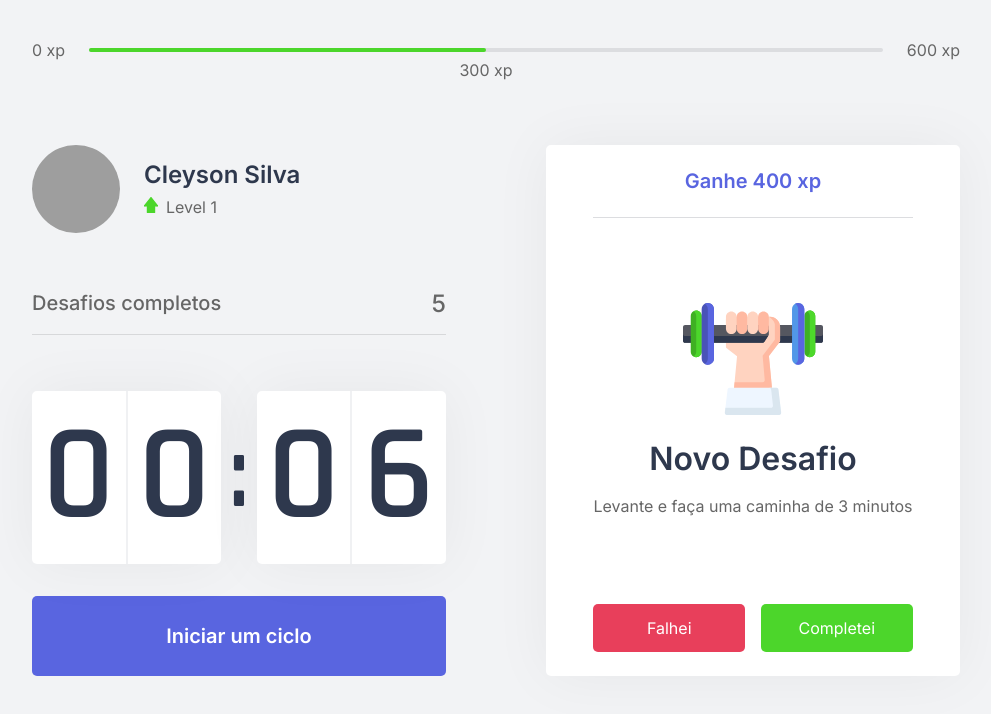
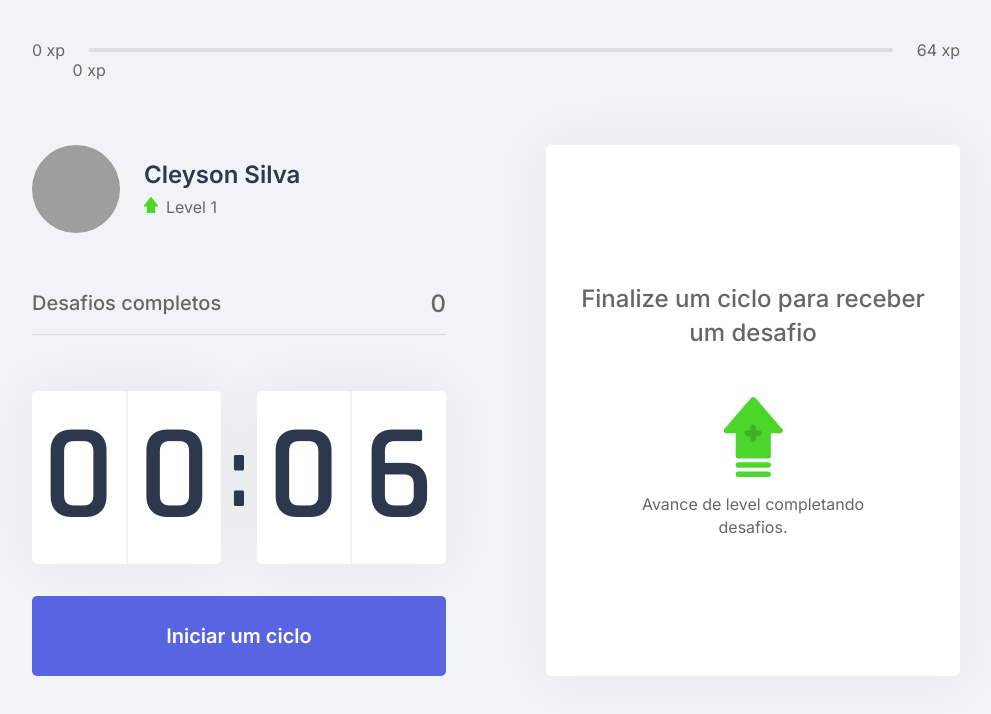
Before and after one commit to cleysonsilvame/moveit, a Next.js app: page / in a window 1280 px wide. Shown: the top 714 px of the page, without its empty margins (144-1135 px from the left). Built offline with nearby package versions, Linux system fonts and the light colour scheme; grey boxes are pictures that could not be loaded.

Commit message:
Add ContextApi from react and structure

```diff
--- a/src/components/ChallengeBox.tsx
+++ b/src/components/ChallengeBox.tsx
@@ -1,31 +1,31 @@
+import { useContext } from 'react';
+import { ChallengesContext } from '../contexts/ChallengesContext';
 import styles from '../styles/components/ChallengeBox.module.css';
 
 export function ChallengeBox() {
-  const hasActiveChallenge = true;
+  const { activeChallenge, resetChallenge } = useContext(ChallengesContext);
 
   return (
     <div className={styles.challengeBoxContainer}>
-      {hasActiveChallenge ? (
+      {activeChallenge ? (
         <div className={styles.challengeActive}>
-          <header>Ganhe 400 xp</header>
+          <header>Ganhe {activeChallenge.amount} xp</header>
 
           <main>
-            <img src="icons/body.svg" alt="" />
+            <img src={`icons/${activeChallenge.type}.svg`} alt="" />
             <strong>Novo Desafio</strong>
-            <p>Levante e faça uma caminha de 3 minutos</p>
+            <p>{activeChallenge.description}</p>
           </main>
 
           <footer>
             <button
               type="button"
               className={styles.challengeFailedButton}
+              onClick={resetChallenge}
             >
               Falhei
             </button>
-            <button
-              type="button"
-              className={styles.challengeSuccessedButton}
-            >
+            <button type="button" className={styles.challengeSuccessedButton}>
               Completei
             </button>
           </footer>
--- a/src/components/CompletedChallenges.tsx
+++ b/src/components/CompletedChallenges.tsx
@@ -1,10 +1,14 @@
+import { useContext } from 'react';
+import { ChallengesContext } from '../contexts/ChallengesContext';
 import styles from '../styles/components/CompletedChallenges.module.css';
 
 export function CompletedChallenges() {
+  const { challengesCompleted } = useContext(ChallengesContext);
+
   return (
     <div className={styles.completedChallengesContainer}>
       <span>Desafios completos</span>
-      <span>5</span>
+      <span>{challengesCompleted}</span>
     </div>
   );
 }
--- a/src/components/Countdown.tsx
+++ b/src/components/Countdown.tsx
@@ -1,9 +1,12 @@
-import { useEffect, useState } from 'react';
+import { useContext, useEffect, useState } from 'react';
+import { ChallengesContext } from '../contexts/ChallengesContext';
 import styles from '../styles/components/Countdown.module.css';
 
 let coutdownTimeout: NodeJS.Timeout;
 
 export function Countdown() {
+  const { startNewChallenge } = useContext(ChallengesContext);
+
   const [time, setTime] = useState(0.1 * 60);
   const [isActive, setIsActive] = useState(false);
   const [hasFinished, setHasFinished] = useState(false);
@@ -32,6 +35,7 @@
     } else if (isActive && time === 0) {
       setHasFinished(true);
       setIsActive(false);
+      startNewChallenge();
     }
   }, [isActive, time]);
 
--- a/src/components/ExperienceBar.tsx
+++ b/src/components/ExperienceBar.tsx
@@ -1,16 +1,28 @@
+import { useContext } from 'react';
+import { ChallengesContext } from '../contexts/ChallengesContext';
 import styles from '../styles/components/ExperienceBar.module.css';
 
 export function ExperienceBar() {
+  const { currentExperience, experienceToNextLevel } = useContext(
+    ChallengesContext
+  );
+
+  const percentToNextLevel =
+    Math.round(currentExperience * 100) / experienceToNextLevel;
+
   return (
     <header className={styles.experienceBar}>
       <span>0 xp</span>
       <div>
-        <div style={{ width: '50%' }} />
-        <span className={styles.currentExperience} style={{ left: '50%' }}>
-          300 xp
+        <div style={{ width: `${percentToNextLevel}%` }} />
+        <span
+          className={styles.currentExperience}
+          style={{ left: `${percentToNextLevel}%` }}
+        >
+          {currentExperience} xp
         </span>
       </div>
-      <span>600 xp</span>
+      <span>{experienceToNextLevel} xp</span>
     </header>
   );
 }
--- /dev/null
+++ b/src/contexts/ChallengesContext.tsx
@@ -0,0 +1,67 @@
+import { createContext, ReactNode, useState } from 'react';
+import challenges from '../../challenges.json';
+
+interface Challenge {
+  type: 'body' | 'eye';
+  description: string;
+  amount: number;
+}
+
+interface ChallengesContextData {
+  level: number;
+  currentExperience: number;
+  experienceToNextLevel: number;
+  challengesCompleted: number;
+  activeChallenge: Challenge;
+  levelUp: () => void;
+  startNewChallenge: () => void;
+  resetChallenge: () => void;
+}
+
+interface ChallengesProviderProps {
+  children: ReactNode;
+}
+
+export const ChallengesContext = createContext({} as ChallengesContextData);
+
+export function ChallengesProvider({ children }: ChallengesProviderProps) {
+  const [level, setLevel] = useState(1);
+  const [currentExperience, setCurrentExperience] = useState(0);
+  const [challengesCompleted, setChallengesCompleted] = useState(0);
+
+  const [activeChallenge, setActiveChallenge] = useState(null);
+
+  const experienceToNextLevel = Math.pow((level + 1) * 4, 2);
+
+  function levelUp() {
+    setLevel(level + 1);
+  }
+
+  function startNewChallenge() {
+    const randomChallengeIndex = Math.floor(Math.random() * challenges.length);
+    const challenge = challenges[randomChallengeIndex];
+
+    setActiveChallenge(challenge);
+  }
+
+  function resetChallenge() {
+    setActiveChallenge(null);
+  }
+
+  return (
+    <ChallengesContext.Provider
+      value={{
+        level,
+        currentExperience,
+        experienceToNextLevel,
+        challengesCompleted,
+        activeChallenge,
+        resetChallenge,
+        levelUp,
+        startNewChallenge,
+      }}
+    >
+      {children}
+    </ChallengesContext.Provider>
+  );
+}
--- a/src/pages/_app.tsx
+++ b/src/pages/_app.tsx
@@ -1,7 +1,14 @@
 import '../styles/global.css';
 
+import { ChallengesProvider } from '../contexts/ChallengesContext';
+
 function MyApp({ Component, pageProps }) {
-  return <Component {...pageProps} />;
+  return (
+    <ChallengesProvider>
+      <Component {...pageProps} />
+
+    </ChallengesProvider>
+  );
 }
 
 export default MyApp;
```
Lines whose indentation alone changed are shown as unchanged.
